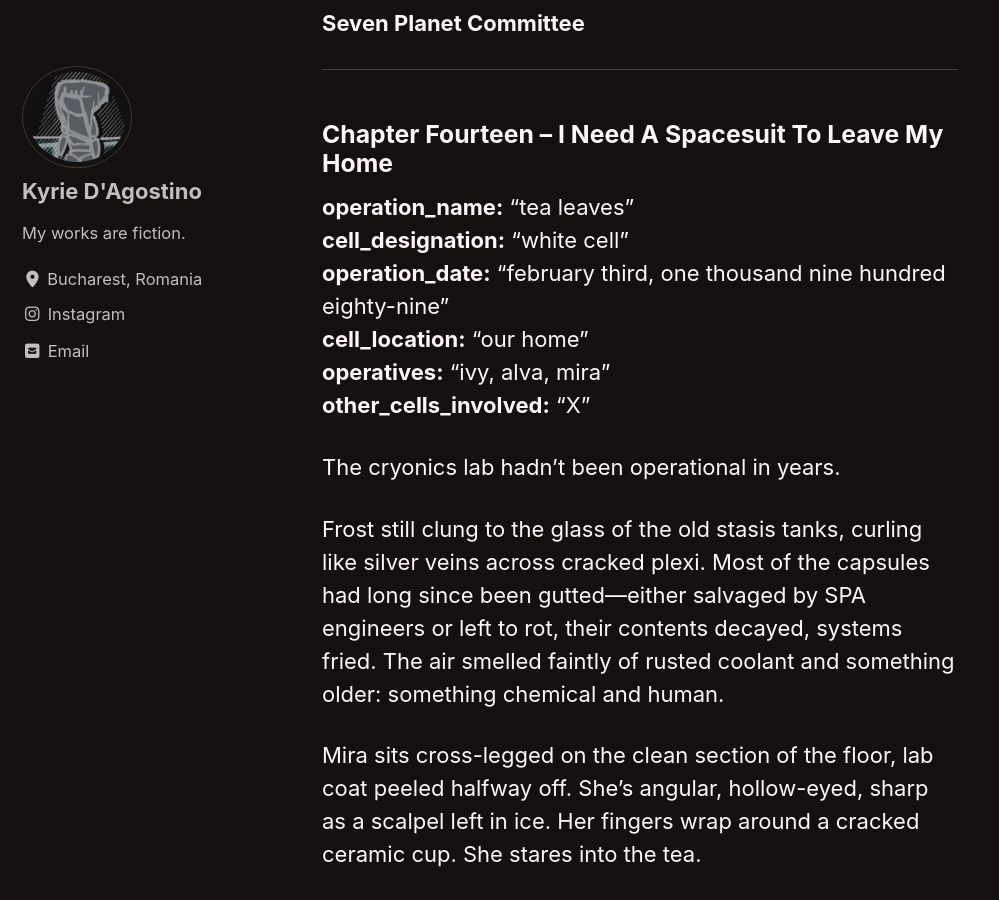
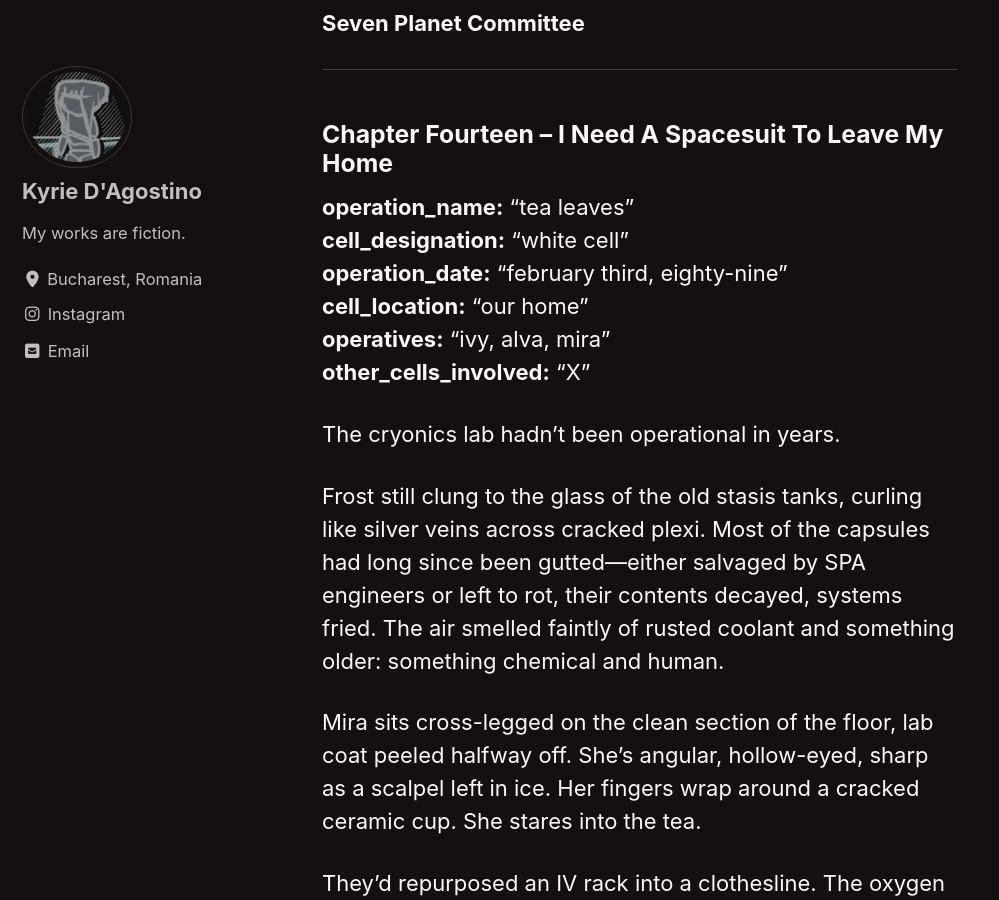
Before and after one commit to kyrie-edelweiss/edelweiss-archive, a Jekyll site: the page built from _pages/red-king.md, in a window 1280 px wide and 900 px high, scrolled down 90542 px. Shown: the whole window, without its empty margins (0-999 px from the left). Built offline with Jekyll 4.4.1, drawn with Linux system fonts in a browser that asks for light colours; cached includes are drawn as plain includes; our own code applies the rules of GitHub Pages for plain Markdown files.

Commit message:
Update red-king.md

```diff
--- a/_pages/red-king.md
+++ b/_pages/red-king.md
@@ -1949,7 +1949,7 @@ _Mint J. Suarez_
 ### Chapter Fourteen – I Need A Spacesuit To Leave My Home
 **operation_name:** "tea leaves"
 **cell_designation:** "white cell"
-**operation_date:** "february third, one thousand nine hundred eighty-nine"
+**operation_date:** "february third, eighty-nine"
 **cell_location:** "our home"
 **operatives:** "ivy, alva, mira"
 **other_cells_involved:** "X"
```
